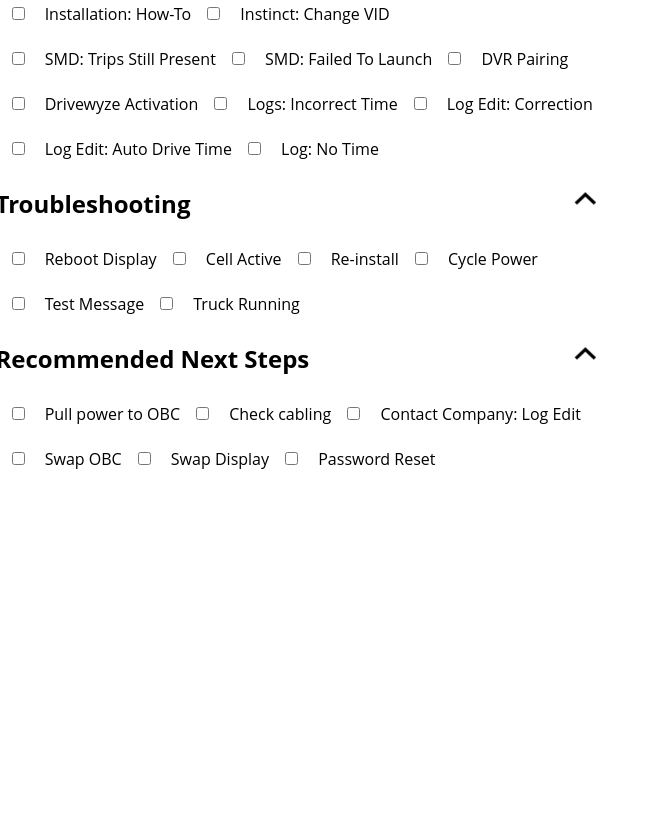
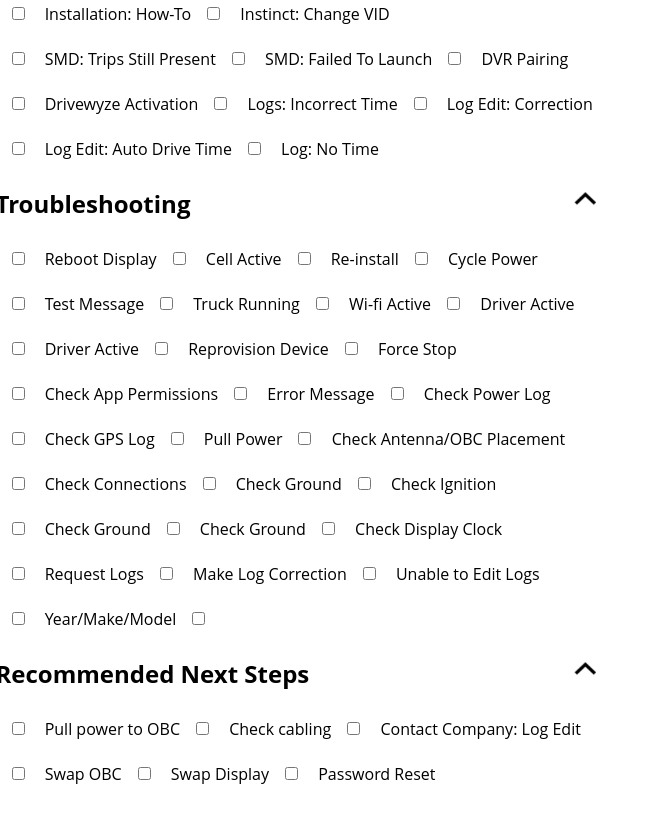
Before and after one commit to jhnh198/case-notes, a plain HTML site: page index.html in a window 1280 px wide. Shown: the part 501-1318 px from the top of the page, without its empty margins (0-659 px from the left). Before the commit the page ends 1003 px from the top, so only its background shows below. Drawn offline with nearby package versions, Linux system fonts and the light colour scheme.

Commit message:
added more complete set of troubleshooting checkbox options

```diff
--- a/index.html
+++ b/index.html
@@ -179,6 +179,94 @@
           <input type="checkbox" id="truck-running" name="truck-running" value="Truck is running and outside" data-category="Troubleshooting">
           <label for="truck-running"> Truck Running </label><br>
         </div>
+        <div>
+          <input type="checkbox" id="wifi-active" name="wifi-active" value="Wifi is broadcasting from the OBC and shows up on nearby wireless networks." data-category="Troubleshooting">
+          <label for="wifi-active"> Wi-fi Active </label><br>
+        </div>
+        <div>
+          <input type="checkbox" id="driver-active" name="driver-active" value="Driver is active in the CID." data-category="Troubleshooting">
+          <label for="driver-active"> Driver Active </label><br>
+        </div>
+        <div>
+          <input type="checkbox" id="eld-active" name="eld-active" value="ELD is active for the truck." data-category="Troubleshooting">
+          <label for="eld-active"> Driver Active </label><br>
+        </div>
+        <div>
+          <input type="checkbox" id="reprovision" name="reprovision" value="Went through manual reprovision process." data-category="Troubleshooting">
+          <label for="reprovision"> Reprovision Device </label><br>
+        </div>
+        <div>
+          <input type="checkbox" id="force-stop" name="force-stop" value="Force stopped applications on display" data-category="Troubleshooting">
+          <label for="force-stop"> Force Stop </label><br>
+        </div>
+        <div>
+          <input type="checkbox" id="check-permissions" name="check-permissions" value="Check application permissions on display and ensure all allowed." data-category="Troubleshooting">
+          <label for="check-permissions"> Check App Permissions </label><br>
+        </div>
+        <div>
+          <input type="checkbox" id="error-message" name="error-message" value="Error message came up when attempting to " data-category="Troubleshooting">
+          <label for="error-message"> Error Message </label><br>
+        </div>
+        <div>
+          <input type="checkbox" id="check-power-log" name="check-power-log" value="Checked power log for abnormal log entries or errors." data-category="Troubleshooting">
+          <label for="check-power-log"> Check Power Log </label><br>
+        </div>
+        <div>
+          <input type="checkbox" id="check-gps-log" name="check-power-log" value="Checked GPS log for time and location of recent breadcrumbs." data-category="Troubleshooting">
+          <label for="check-GPS-log"> Check GPS Log </label><br>
+        </div>
+        <div>
+          <input type="checkbox" id="pull-power" name="pull-power" value="Pulled power to OBC for 2 minutes" data-category="Troubleshooting">
+          <label for="pull-power"> Pull Power </label><br>
+        </div>
+        <div>
+          <input type="checkbox" id="check-placement" name="check-placement" value="Checked antenna and OBC placement" data-category="Troubleshooting">
+          <label for="check-placement"> Check Antenna/OBC Placement </label><br>
+        </div>
+        <div>
+          <input type="checkbox" id="check-connections" name="check-connections" value="Checked for loose or disconnected cables" data-category="Troubleshooting">
+          <label for="check-connections"> Check Connections </label><br>
+        </div>
+        <div>
+          <input type="checkbox" id="check-ground" name="check-ground" value="Checked cabling for proper voltage and ground" data-category="Troubleshooting">
+          <label for="check-ground"> Check Ground </label><br>
+        </div>
+        <div>
+          <input type="checkbox" id="check-ignition" name="check-ignition" value="Confirmed ignition shows on when truck engine is running." data-category="Troubleshooting">
+          <label for="check-ignition"> Check Ignition </label><br>
+        </div>
+        <div>
+          <input type="checkbox" id="check-airplane" name="check-airplane" value="Checked display airplane mode setting" data-category="Troubleshooting">
+          <label for="check-airplane"> Check Ground </label><br>
+        </div>
+        <div>
+          <input type="checkbox" id="login-add-user" name="login-add-user" value="Driver logged out and logged back in with 'Add User' option." data-category="Troubleshooting">
+          <label for="login-add-user"> Check Ground </label><br>
+        </div>
+        <div>
+          <input type="checkbox" id="check-clock" name="check-clock" value="Time is correct on display." data-category="Troubleshooting">
+          <label for="check-clock"> Check Display Clock </label><br>
+        </div>
+        <div>
+          <input type="checkbox" id="request-logs" name="request-logs" value="Requested logs from ELD Home Screen." data-category="Troubleshooting">
+          <label for="request-logs"> Request Logs </label><br>
+        </div>
+        <div>
+          <input type="checkbox" id="correct-logs-troubleshooting" name="correct-logs-troubleshooting" value="Showed driver where to go to edit logs and driver is able to make the correction." data-category="Troubleshooting">
+          <label for="correct-logs-troubleshooting"> Make Log Correction </label><br>
+        </div>
+        <div>
+          <input type="checkbox" id="unable-edit-logs" name="unable-edit-logs" value="Driver is unable to edit the logs." data-category="Troubleshooting">
+          <label for="unable-edit-logs"> Unable to Edit Logs </label><br>
+        </div>
+        <div>
+          <input type="checkbox" id="truck-ymm" name="truck-ymm" value="Truck Year/ Make/ Model: " data-category="Troubleshooting">
+          <label for="truck-ymm"> Year/Make/Model </label><br>
+        </div>
+        <div>
+          <input type="checkbox" id="" name="" value="" data-category="Troubleshooting">
+          <label for="">  </label><br>
+        </div>
       </div>
 
       <div class="dropdown-div">
@@ -196,7 +284,7 @@
           <label for="check-cabling"> Check cabling </label><br>
         </div>
         <div>
-          <input type="checkbox" id="contact-company-log-edit" name="contact-company-log-edit" value="Contact Company for log edits or if unsure about log times" data-category="Recommended">
+          <input type="checkbox" id="contact-company-log-edit" name="contact-company-log-edit" value="Contact Company Safety or DOT for log edits or unsure about log times and HOS regulations." data-category="Recommended">
           <label for="contact-company-log-edit"> Contact Company: Log Edit </label><br>
         </div>
         <div>
--- a/standard-templates/standard-templates.js
+++ b/standard-templates/standard-templates.js
@@ -135,9 +135,7 @@ export const StandardTemplates = [
   {
     id: "logout-invalid-password-template",
     templateText:
-      `Symptom/Issue: Driver attempted to log out and is being prompted for
-      driver password. When the driver enters the correct password, the display returns a message saying the password is
-      incorrect and the driver is unable to continue or get past this screen.
+      `Symptom/Issue: Driver attempted to log out and is being prompted for driver password. When the driver enters the correct password, the display returns a message saying the password is incorrect and the driver is unable to continue or get past this screen.
 
       Troubleshooting Completed/Solution:
       • Confirmed that the screen asking for the password has a 'select
@@ -286,8 +284,8 @@ export const StandardTemplates = [
       Recommended Next Steps:
       • Wait 1 hour for OTAP to complete
       • Contact support if update was not successful or for additional
-      OTAPsAdditional Notes:
-      • For OTAPs to more than 5 units, escalate to FM SOTA
+      OTAPs
+      • For OTAPs to more than 5 units, escalate to SOTA
       `,
   },
   {
```
